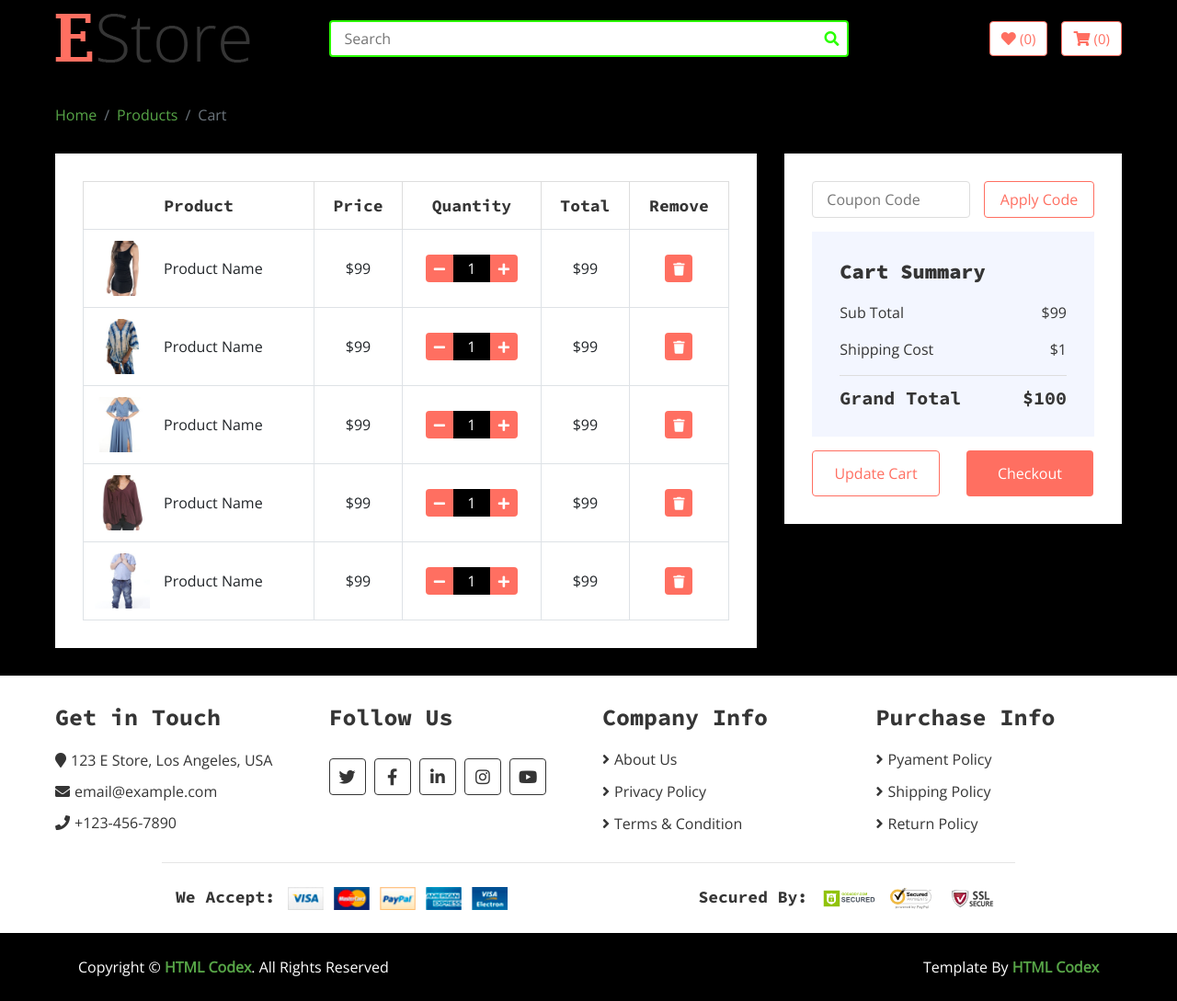
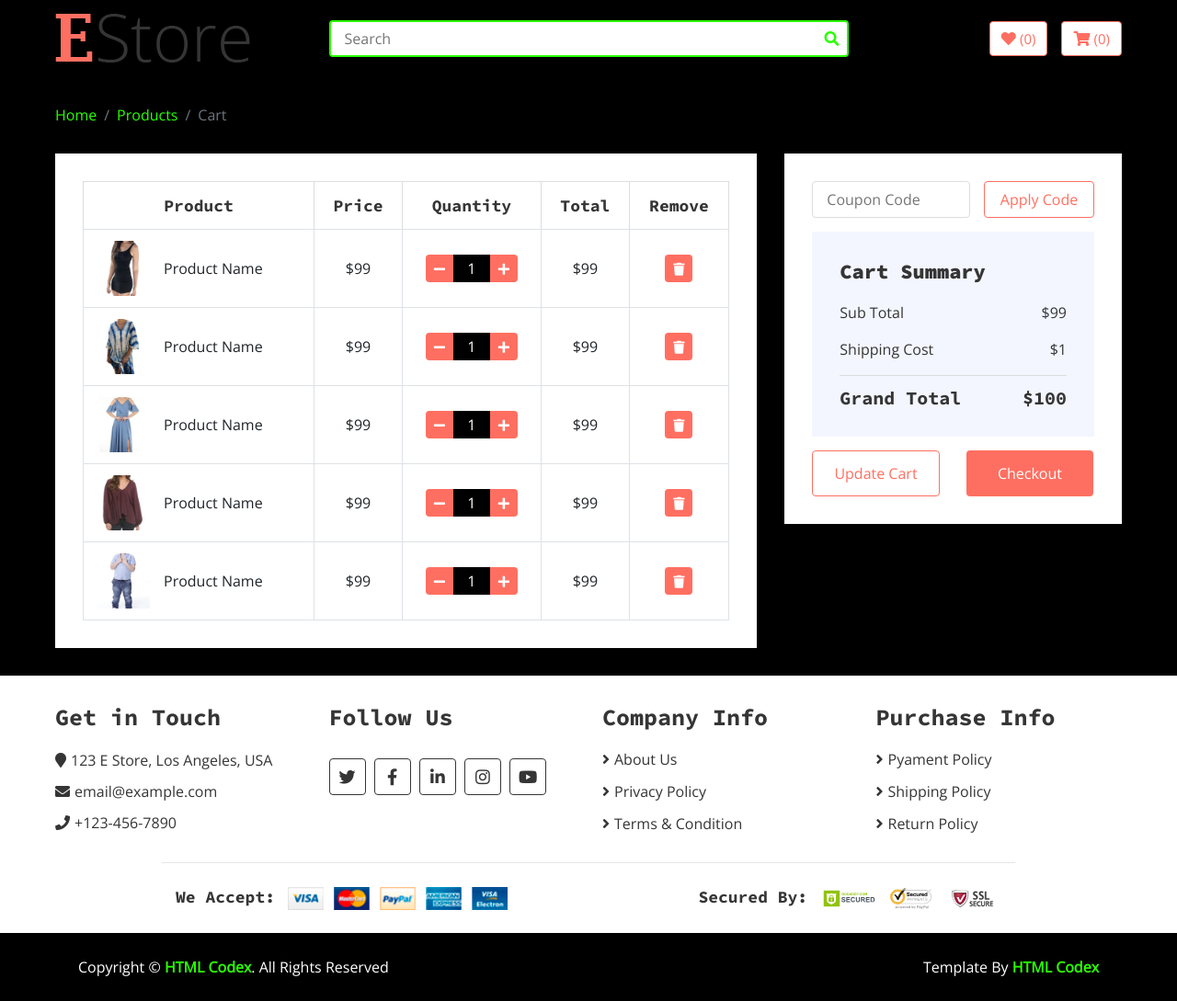
Before and after one commit to cathe-b45/TopGames, a PHP site: page /cart.html in a window 1280 px wide. Shown: the part 64-1153 px from the top of the page at 92% size. Run offline with PHP 8.4, Linux system fonts and the light colour scheme; some libraries are stand-ins or nearby versions.

Commit message:
Revert "Update style.css"
This reverts commit 02df6680c54c08a702e252fea29fe245a5879aab.

```diff
--- a/Proyecto/css/style.css
+++ b/Proyecto/css/style.css
@@ -9,7 +9,7 @@ body {
 }
 
 a {
-    color: #57a547;
+    color: #2aff00;
 }
 
 a:hover,
```
